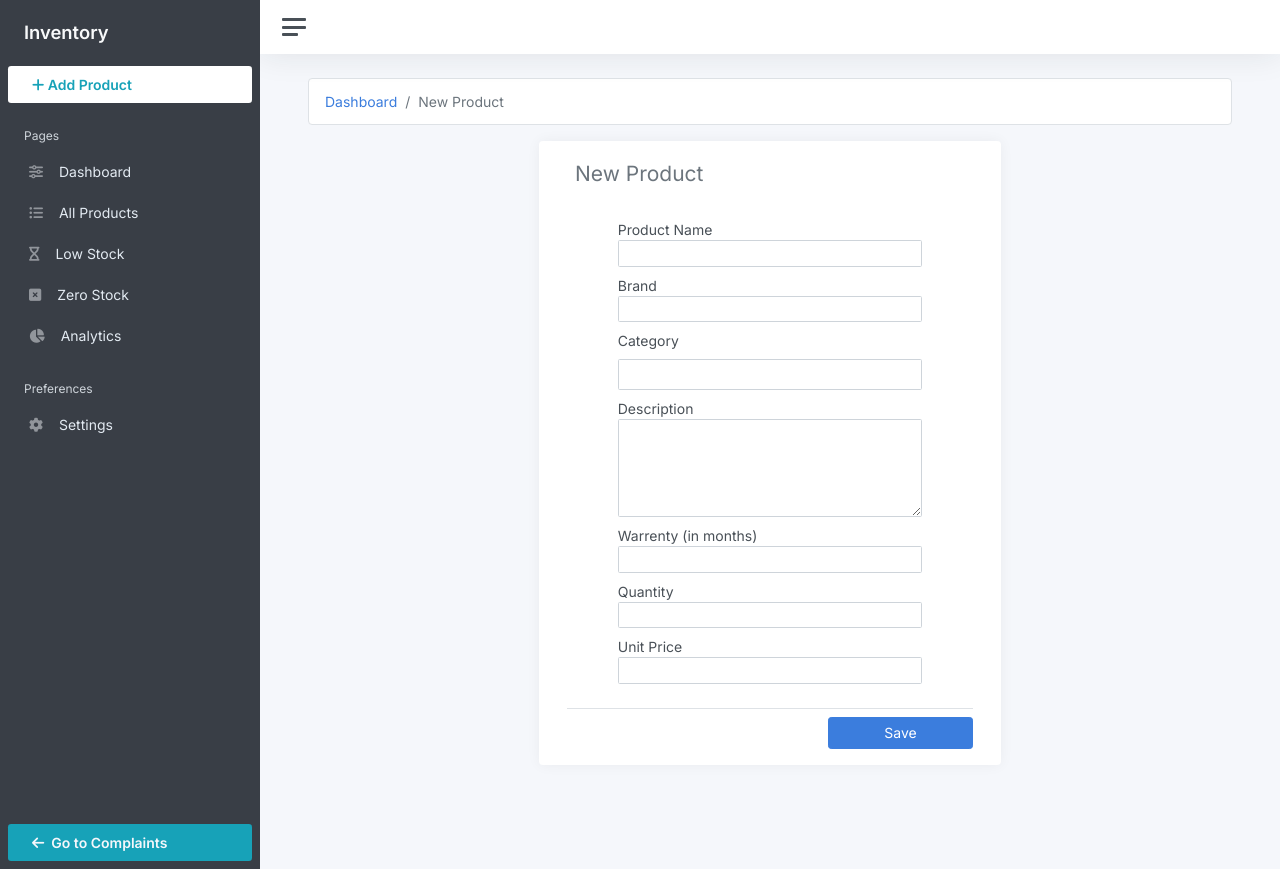
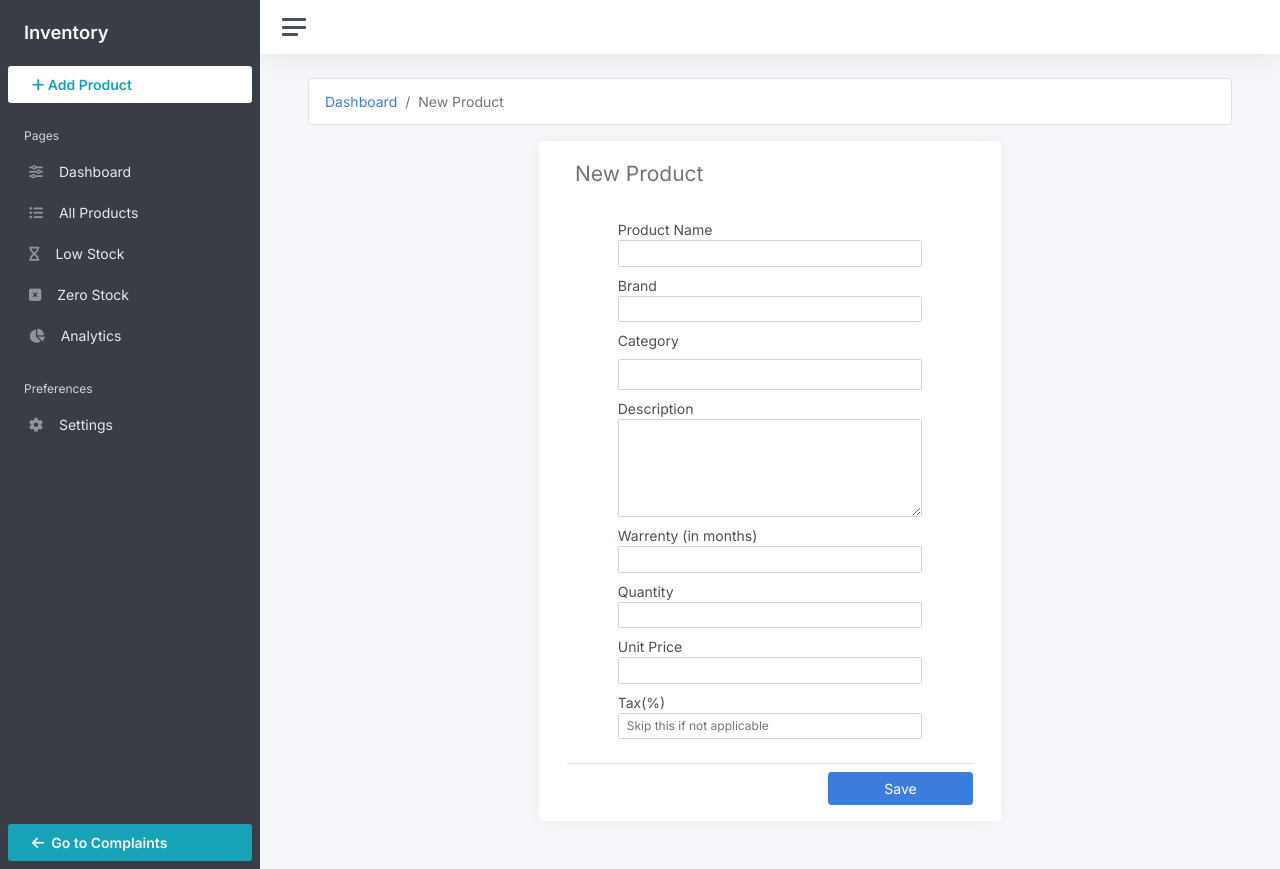
Before and after one commit to amit9838/complaints-manager, a Django app: template templates/store/new_product.html in a window 1280 px wide. Run offline with Django 4.2, Linux system fonts and the light colour scheme; the template is opened without the code that fills it: values that come from a table or form of the project are taken from there, others are empty; some libraries are stand-ins or nearby versions.

Commit message:
feat: added Exclusive taxation sustem on products

```diff
--- a/complaint/forms.py
+++ b/complaint/forms.py
@@ -62,32 +62,42 @@ class AddComponentForm(ModelForm):
     )
     brand = forms.CharField(
         label="Brand",
+        required=False,
         widget=forms.TextInput(attrs={'class':'form-control form-control-sm','type':'text','placeholder':''})
     )
     desc = forms.CharField(
         label="Description",
+        required=False,
         widget=forms.Textarea(attrs={'class':'form-control form-control-sm','type':'text','placeholder':'','rows':5})
     )
     category = forms.CharField(
         label="Category",
+        required=False,
         widget=forms.TextInput(attrs={'class':'form-control form-control-sm','type':'text','placeholder':''})
     )
     warrenty = forms.CharField(
         label='Warrenty (in months)',
+        required=False,
         widget=forms.NumberInput(attrs={'class':'form-control form-control-sm', 'type':'number','placeholder':''})
     )
     quantity = forms.CharField(
         label='Quantity',
+        required=False,
         widget=forms.NumberInput(attrs={'class':'form-control form-control-sm', 'type':'number','placeholder':''})
     )
     unit_price = forms.CharField(
         label='Unit Price',
+        required=False,
         widget=forms.NumberInput(attrs={'class':'form-control form-control-sm', 'type':'number','placeholder':''})
     )
-
+    tax = forms.CharField(
+        label='Tax',
+        required=False,
+        widget=forms.NumberInput(attrs={'class':'form-control form-control-sm', 'type':'number','placeholder':'Skip this if not applicable'})
+    )
     class Meta:
         model = Product
-        fields = ['name','brand','desc','category','warrenty', 'quantity','unit_price']
+        fields = ['name','brand','desc','category','warrenty', 'quantity','unit_price','tax']
 
 
 
@@ -99,18 +109,22 @@ class AddComponentForm_manual(ModelForm):
     )
     brand = forms.CharField(
         label="Brand",
+        required=False,
         widget=forms.TextInput(attrs={'class':'form-control form-control-sm','type':'text','placeholder':''})
     )
     desc = forms.CharField(
         label="Description",
+        required=False,
         widget=forms.Textarea(attrs={'class':'form-control form-control-sm','type':'text','placeholder':'','rows':5})
     )
     category = forms.CharField(
         label="Category",
+        required=False,
         widget=forms.TextInput(attrs={'class':'form-control form-control-sm','type':'text','placeholder':''})
     )
     warrenty = forms.CharField(
         label='Warrenty (in months)',
+        required=False,
         widget=forms.NumberInput(attrs={'class':'form-control form-control-sm', 'type':'number','placeholder':''})
     )
     quantity = forms.CharField(
@@ -119,12 +133,18 @@ class AddComponentForm_manual(ModelForm):
     )
     unit_price = forms.CharField(
         label='Unit Price',
+        required=False,
         widget=forms.NumberInput(attrs={'class':'form-control form-control-sm', 'type':'number','placeholder':''})
+    )
+    tax = forms.CharField(
+        label='Tax',
+        required=False,
+        widget=forms.NumberInput(attrs={'class':'form-control form-control-sm', 'type':'number','placeholder':'Skip this if not applicable'})
     )
 
     class Meta:
         model = Item
-        fields = ['name','brand','desc','category','warrenty', 'quantity','unit_price']
+        fields = ['name','brand','desc','category','warrenty', 'quantity','unit_price','tax']
 
 
 class ChangeComplaintStatusForm(ModelForm):
--- a/complaint/models.py
+++ b/complaint/models.py
@@ -16,6 +16,7 @@ class Item(models.Model):
     warrenty = models.PositiveIntegerField(blank=True)  # In months
     desc = models.CharField(max_length=3000,blank=True)
     unit_price = models.PositiveIntegerField(blank=True)
+    tax = models.FloatField(default=0)
     quantity = models.PositiveIntegerField(blank=True)
 
     def link_complaint(self,new_complaint):
--- a/store/forms.py
+++ b/store/forms.py
@@ -22,6 +22,7 @@ class NewProductFrom(ModelForm):
     )
     warrenty = forms.CharField(
         label='Warrenty (in months)',
+        required=False,
         widget=forms.NumberInput(attrs={'class':'form-control form-control-sm', 'type':'number','placeholder':''})
     )
     quantity = forms.CharField(
@@ -32,7 +33,12 @@ class NewProductFrom(ModelForm):
         label='Unit Price',
         widget=forms.NumberInput(attrs={'class':'form-control form-control-sm', 'type':'number','placeholder':''})
     )
+    tax = forms.CharField(
+        label='Tax',
+        required=False,
+        widget=forms.NumberInput(attrs={'class':'form-control form-control-sm', 'type':'number','placeholder':'Skip this if not applicable'})
+    )
 
     class Meta:
         model = Product
-        fields = ['name','brand','desc','category','warrenty','quantity','unit_price']
+        fields = ['name','brand','desc','category','warrenty','quantity','unit_price','tax']
--- a/store/models.py
+++ b/store/models.py
@@ -21,6 +21,7 @@ class Product(models.Model):
     quantity = models.IntegerField()
     warrenty = models.PositiveIntegerField()  # In months
     unit_price = models.IntegerField()
+    tax = models.FloatField(default=0)
     registred_on = models.DateField(null=True, blank=True)
     registred_by = models.ForeignKey(User,db_column="p_registred_by", blank=True,null=True,on_delete=models.SET_NULL,related_name = "p_registred_by" ,verbose_name = "Registred By")
 
--- a/templates/base_dashboard_store.html
+++ b/templates/base_dashboard_store.html
@@ -151,9 +151,10 @@
 
 {% load static %}
 	<!-- <script src="{% static 'js/app.js' %}"></script> -->
-	<script src="https://code.jquery.com/jquery-3.2.1.slim.min.js" integrity="sha384-KJ3o2DKtIkvYIK3UENzmM7KCkRr/rE9/Qpg6aAZGJwFDMVNA/GpGFF93hXpG5KkN" crossorigin="anonymous"></script>
 	<script src="https://cdn.jsdelivr.net/npm/popper.js@1.12.9/dist/umd/popper.min.js" integrity="sha384-ApNbgh9B+Y1QKtv3Rn7W3mgPxhU9K/ScQsAP7hUibX39j7fakFPskvXusvfa0b4Q" crossorigin="anonymous"></script>
-	<script src="https://cdn.jsdelivr.net/npm/bootstrap@4.0.0/dist/js/bootstrap.min.js" integrity="sha384-JZR6Spejh4U02d8jOt6vLEHfe/JQGiRRSQQxSfFWpi1MquVdAyjUar5+76PVCmYl" crossorigin="anonymous"></script>
+	<script src="https://cdn.jsdelivr.net/npm/jquery@3.5.1/dist/jquery.slim.min.js" integrity="sha384-DfXdz2htPH0lsSSs5nCTpuj/zy4C+OGpamoFVy38MVBnE+IbbVYUew+OrCXaRkfj" crossorigin="anonymous"></script>
+	<script src="https://cdn.jsdelivr.net/npm/bootstrap@5.0.2/dist/js/bootstrap.bundle.min.js" integrity="sha384-MrcW6ZMFYlzcLA8Nl+NtUVF0sA7MsXsP1UyJoMp4YLEuNSfAP+JcXn/tWtIaxVXM" crossorigin="anonymous"></script>
+
 </body>
 
 </html>
--- a/templates/complaint/comments.html
+++ b/templates/complaint/comments.html
@@ -60,7 +60,11 @@
         {% for comment in comments %}
 
         <div class="card shadow-none bg-light py-0 mb-3 border  mx-auto rounded ">
-            <div class="card-header bg-light py-1 px-1 d-flex justify-content-between">
+                {% if comment.user == request.user %}
+                    <div class="card-header py-1 px-1 d-flex justify-content-between" style = "background-color:rgb(203, 216, 234);">
+                {% else %}
+                    <div class="card-header bg-light py-1 px-1 d-flex justify-content-between">
+                {% endif %}
                 <!-- <img src="https://via.placeholder.com/50x50" class="rounded-circle mr-2" alt="User Image"> -->
                 <span class="comment_header_left">
                     <strong >{{comment.user.get_full_name}} </strong>
--- a/templates/store/new_product.html
+++ b/templates/store/new_product.html
@@ -49,6 +49,8 @@
                 {{form.quantity}}
                 {{form.unit_price.label}}
                 {{form.unit_price}}
+                {{form.tax.label}}(%)
+                {{form.tax}}
             </div>
             <!-- {{complaint_register_form}} -->
             <div class="submit-btn border-top mt-4 py-0">
--- a/templates/store/update_product.html
+++ b/templates/store/update_product.html
@@ -49,6 +49,8 @@
                 {{form.quantity}}
                 {{form.unit_price.label}}
                 {{form.unit_price}}
+                {{form.tax.label}}(%)
+                {{form.tax}}
             </div>
             <!-- {{complaint_register_form}} -->
             <div class="submit-btn border-top mt-4 py-0">
```
Also changed, not shown: complaint/views.py (+24 -29 lines), complaint/invoice.py (added), complaint/migrations/0008_item_tax.py (added), store/migrations/0002_product_tax.py (added).
